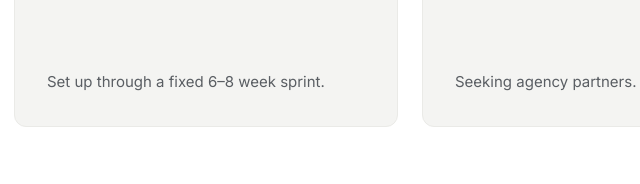
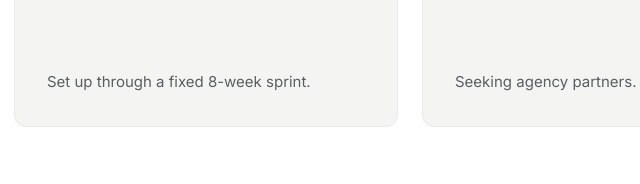
Before and after one commit to jarintabata/productive-systems, a plain HTML site: page index.html in a window 1280 px wide. Shown: the part 1833-2017 px from the top of the page, 434-1074 px from the left. Drawn offline with nearby package versions, Linux system fonts and the light colour scheme; a web font is replaced by a local one.

Commit message:
Sprint wording: fixed 8-week sprint
Co-Authored-By: Claude Opus 5.5 <noreply@anthropic.com>
Claude-Session: https://claude.ai/code/session_012p6XXUAc7Xq3Vtr1tz1Bca

```diff
--- a/index.html
+++ b/index.html
@@ -106,7 +106,7 @@ h1,h2{text-wrap:balance}
 <p style="margin: 0; font-size: 14px; color: #5A5E63">For people and resourcing teams</p>
 <h3 style="margin: 0; font-family: 'Hedvig Letters Serif', Georgia, serif; font-size: 24px; font-weight: 400; line-height: 1.25">Staff projects by skill, and grow people through the work</h3>
 <p style="margin: 0; color: #3D4044">A skills layer across the HR and teaming tools you already use, so resourcing managers can see who can do what and project staffing becomes a path to learning and development.</p>
-<p style="margin: 0; margin-top: auto; font-size: 15px; color: #5A5E63">Set up through a fixed 6–8 week sprint.</p>
+<p style="margin: 0; margin-top: auto; font-size: 15px; color: #5A5E63">Set up through a fixed 8-week sprint.</p>
 </article>
 
 <article style="display: flex; flex-direction: column; gap: 16px; padding: 32px; background: #F4F4F2; border: 1px solid #EAEAE7; border-radius: 12px">
```
